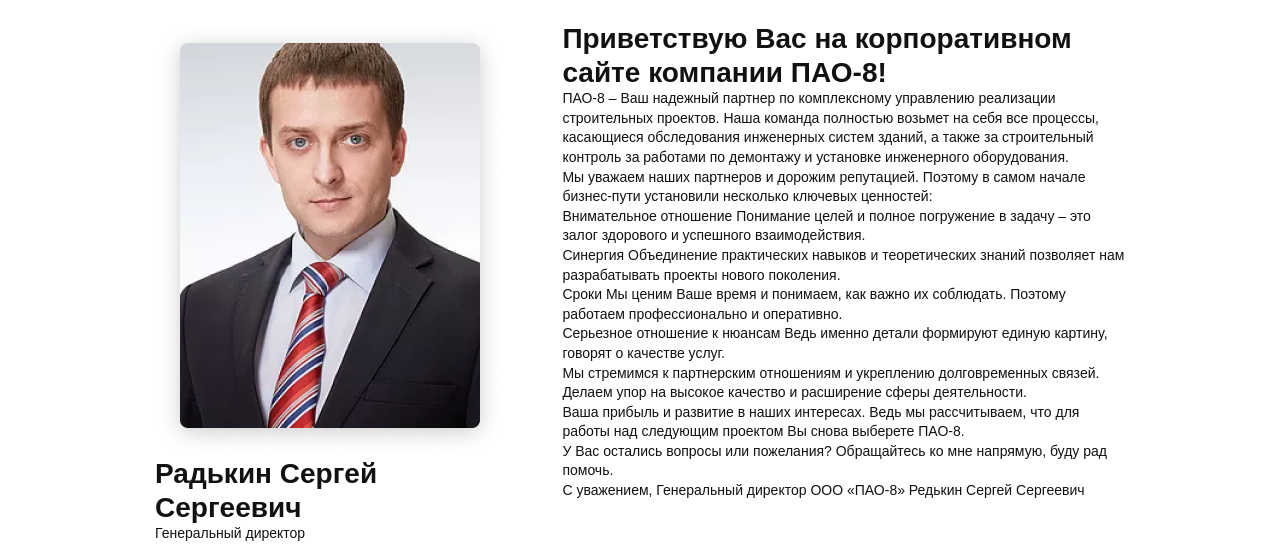
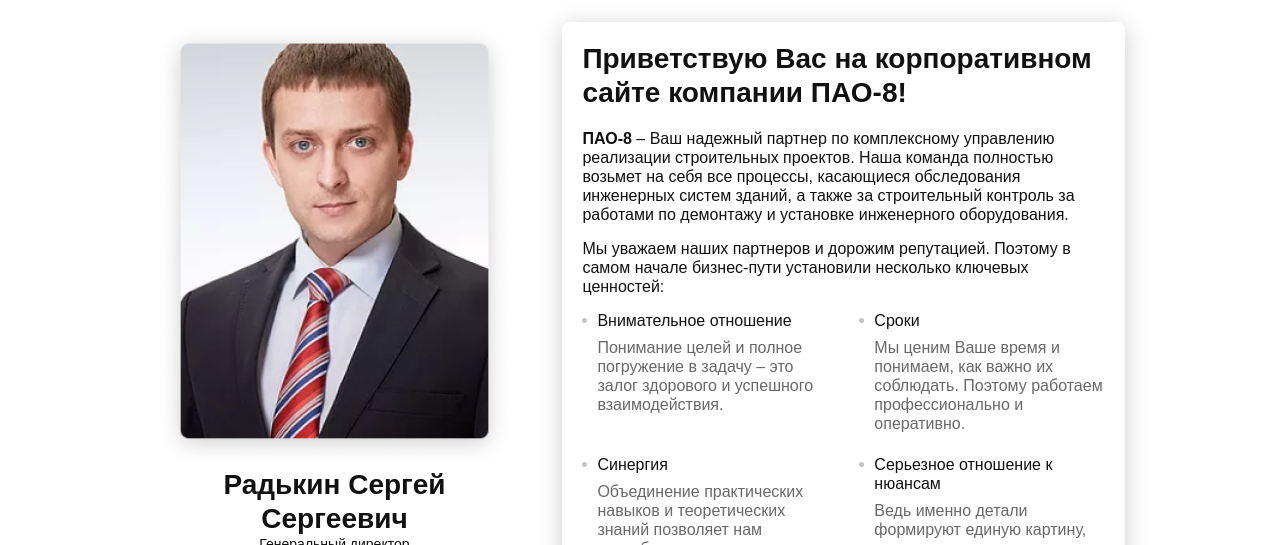
Before and after one commit to matsiakh/Pao, a plain HTML site: page app/appeal.html in a window 1280 px wide. Shown: the part 255-800 px from the top of the page. Drawn offline with Linux system fonts and the light colour scheme; a web font is replaced by a local one.

Commit message:
appeal ul li

```diff
--- a/app/appeal.html
+++ b/app/appeal.html
@@ -53,7 +53,7 @@
 						Приветствую Вас на корпоративном сайте компании ПАО-8!
 					</h3>
 					<p>
-						ПАО-8 – Ваш надежный партнер по комплексному управлению реализации
+						<b>ПАО-8</b> – Ваш надежный партнер по комплексному управлению реализации
 						строительных проектов. Наша команда полностью возьмет на себя все
 						процессы, касающиеся обследования инженерных систем зданий, а также
 						за строительный контроль за работами по демонтажу и установке
@@ -70,12 +70,12 @@
 							Понимание целей и полное погружение в задачу – это залог здорового и успешного взаимодействия.
 						</li>
 						<li>
+							<span>Сроки</span>
+							Мы ценим Ваше время и понимаем, как важно их соблюдать. Поэтому работаем профессионально и оперативно.
+						</li>
+						<li>
 							<span>Синергия</span>
 							Объединение практических навыков и теоретических знаний позволяет нам разрабатывать проекты нового поколения.
-						</li>
-						<li>
-							<span>Сроки</span>
-							Мы ценим Ваше время и понимаем, как важно их соблюдать. Поэтому работаем профессионально и оперативно.
 						</li>
 						<li>
 							<span>Серьезное отношение к нюансам</span>
--- a/app/sass/main.sass
+++ b/app/sass/main.sass
@@ -889,7 +889,6 @@
 
 .appeal
 	padding: 50px 0
-	background: #fff
 
 	&__title
 		font-weight: 800
@@ -903,7 +902,58 @@
 		gap: 5%
 
 	&__director
+		text-align: center
 		width: 37%
 
+	&__img
+		display: block
+
+		img
+			width: 100%
+
 	&__welcome
+		padding: 20px
+		background: #FFFFFF
+		box-shadow: 0px 4px 25px rgba(0, 0, 0, 0.2)
+		border-radius: 8px
 		width: 58%
+		color: $text
+		font-weight: 500
+		font-size: 16px
+		line-height: 19px
+
+		&_subtitle
+			margin-bottom: 20px
+			font-weight: 600
+
+	p
+		margin-bottom: 15px
+
+	ul
+		display: flex
+		flex-wrap: wrap
+		gap: 15px 6%
+
+	li
+		width: 47%
+		color: #686868
+		margin-bottom: 7px
+		padding-left: 15px
+		position: relative
+
+		&::before
+			content: ""
+			display: block
+			position: absolute
+			left: 0
+			top: 7px
+			background: #C4C4C4
+			width: 5px
+			height: 5px
+			border-radius: 50%
+
+	span
+		display: block
+		width: 100%
+		color: #111
+		margin-bottom: 8px
```
Also changed, not shown: dist/appeal.html (+5 -5 lines), app/css/app.min.css, dist/css/app.min.css.
